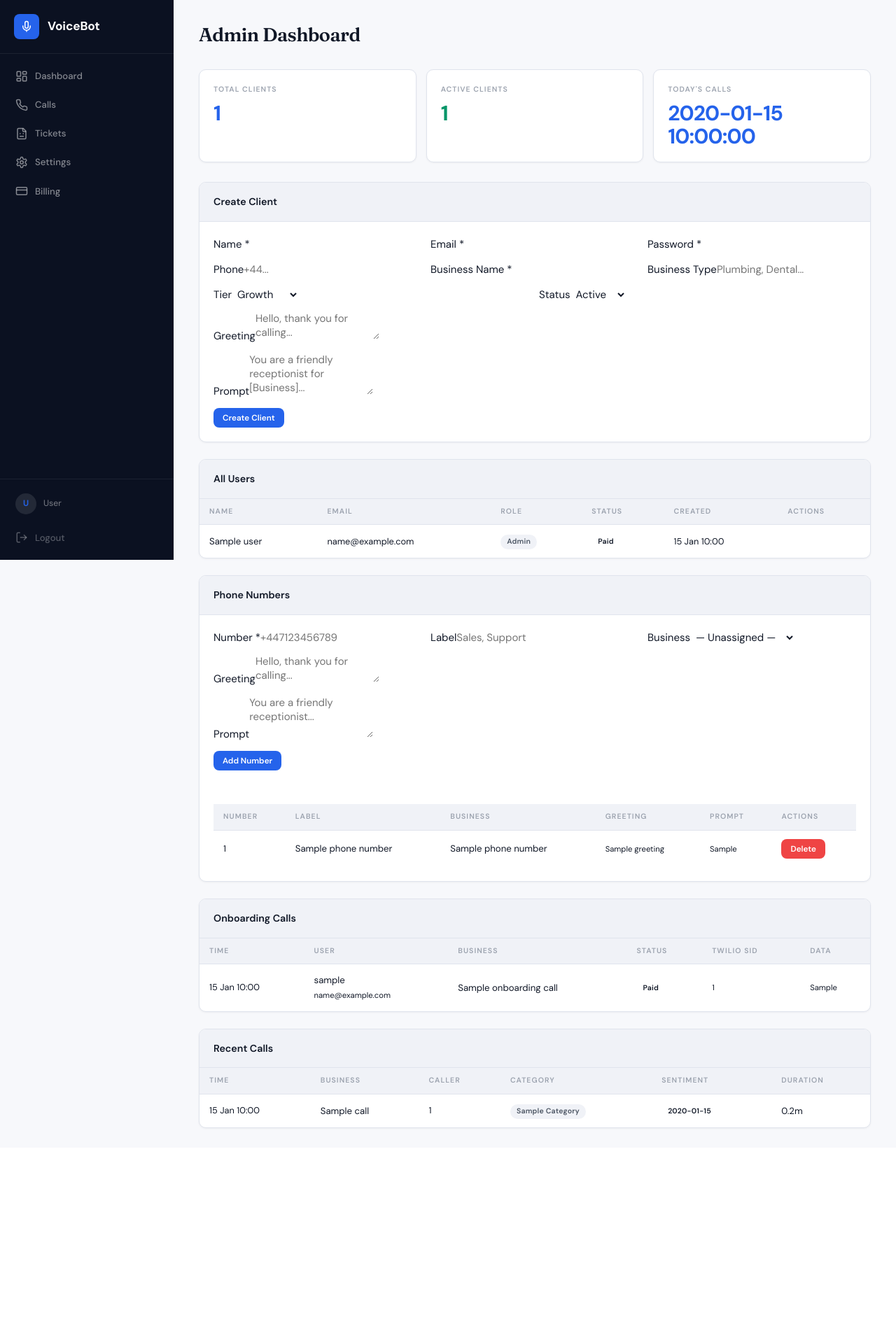
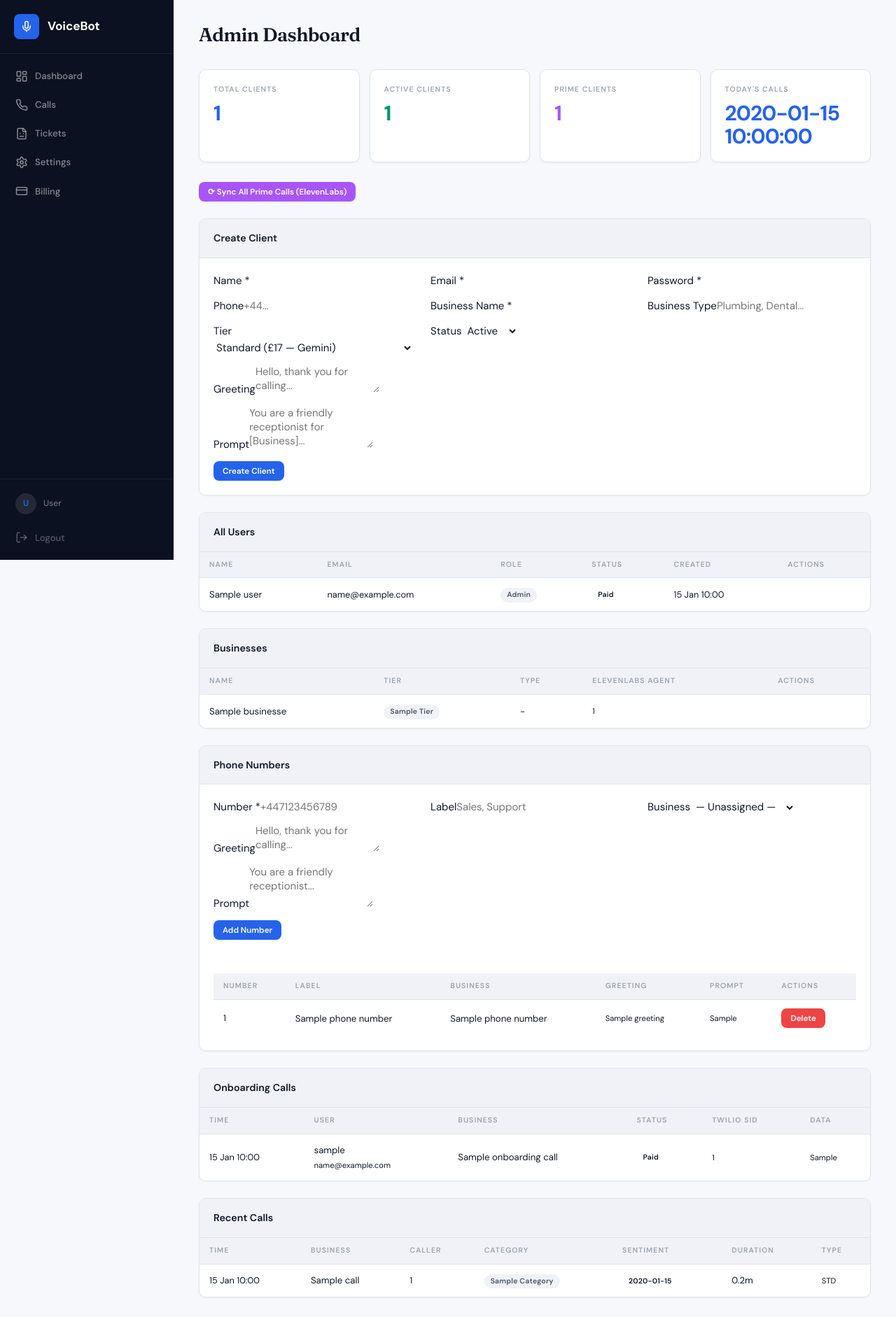
Before and after one commit to kanchang12/receptionistserviceleeds, a Flask app: template templates/admin/dashboard.html in a window 1280 px wide. Shown: the whole page at 70% size. Before the commit the page ends 1613 px from the top, so only its background shows below. Run offline with Flask 3, Linux system fonts and the light colour scheme; the template is opened without the code that fills it: most values are stand-ins (such as "Sample title", 1, 10 or a date in 2020); some libraries are stand-ins or nearby versions.

Commit message:
Update dashboard.html

```diff
--- a/templates/admin/dashboard.html
+++ b/templates/admin/dashboard.html
@@ -15,9 +15,20 @@
         <div class="stat-value green">{{ active_count }}</div>
     </div>
     <div class="stat-card">
+        <div class="stat-label">Prime Clients</div>
+        <div class="stat-value" style="color:#a855f7;">{{ prime_count }}</div>
+    </div>
+    <div class="stat-card">
         <div class="stat-label">Today's Calls</div>
         <div class="stat-value blue">{{ today_calls }}</div>
     </div>
+</div>
+
+<!-- SYNC PRIME -->
+<div style="margin-bottom:24px;">
+    <form method="POST" action="{{ url_for('admin_sync_all_prime') }}" style="display:inline;">
+        <button class="btn btn-sm" style="background:#a855f7;color:#fff;">⟳ Sync All Prime Calls (ElevenLabs)</button>
+    </form>
 </div>
 
 <!-- CREATE CLIENT -->
@@ -35,12 +46,21 @@
                 <div class="form-group" style="margin:0;"><label>Business Name *</label><input type="text" name="business_name" class="form-control" required></div>
                 <div class="form-group" style="margin:0;"><label>Business Type</label><input type="text" name="business_type" class="form-control" placeholder="Plumbing, Dental..."></div>
             </div>
-            <div style="display:grid;grid-template-columns:1fr 1fr;gap:12px;margin-top:12px;">
+            <div style="display:grid;grid-template-columns:1fr 1fr 1fr;gap:12px;margin-top:12px;">
                 <div class="form-group" style="margin:0;"><label>Tier</label>
-                    <select name="tier" class="form-control"><option value="starter">Starter</option><option value="growth" selected>Growth</option><option value="enterprise">Enterprise</option></select>
+                    <select name="tier" class="form-control" id="adminTier" onchange="toggleEL()">
+                        <option value="standard">Standard (£17 — Gemini)</option>
+                        <option value="prime">Prime (£79 — ElevenLabs)</option>
+                        <option value="prime_pro">Prime Pro (£149 — ElevenLabs)</option>
+                        <option value="prime_enterprise">Prime Enterprise (£249 — ElevenLabs)</option>
+                    </select>
                 </div>
                 <div class="form-group" style="margin:0;"><label>Status</label>
                     <select name="status" class="form-control"><option value="active" selected>Active</option><option value="pending">Pending</option></select>
+                </div>
+                <div class="form-group" style="margin:0;" id="elAgentField" style="display:none;">
+                    <label>ElevenLabs Agent ID</label>
+                    <input type="text" name="elevenlabs_agent_id" class="form-control" placeholder="Only for Prime clients">
                 </div>
             </div>
             <div class="form-group" style="margin:12px 0 0;"><label>Greeting</label><textarea name="greeting" class="form-control" rows="2" placeholder="Hello, thank you for calling..."></textarea></div>
@@ -79,6 +99,38 @@
         </table>
         {% else %}
         <div class="empty-state"><h3>No users yet</h3></div>
+        {% endif %}
+    </div>
+</div>
+
+<!-- BUSINESSES / PRIME SYNC -->
+<div class="card" style="margin-bottom:24px;">
+    <div class="card-header"><h3>Businesses</h3></div>
+    <div class="card-body no-pad">
+        {% if businesses %}
+        <table class="data-table">
+            <thead><tr><th>Name</th><th>Tier</th><th>Type</th><th>ElevenLabs Agent</th><th>Actions</th></tr></thead>
+            <tbody>
+            {% for b in businesses %}
+            <tr>
+                <td>{{ b.name }}</td>
+                <td>
+                    {% if b.is_prime %}<span class="badge" style="background:#a855f7;color:#fff;">{{ b.tier }}</span>
+                    {% else %}<span class="badge badge-neutral">{{ b.tier }}</span>{% endif %}
+                </td>
+                <td>-</td>
+                <td style="font-family:var(--font-mono);font-size:0.75rem;">{{ b.elevenlabs_agent_id or '—' }}</td>
+                <td>
+                    {% if b.is_prime and b.elevenlabs_agent_id %}
+                    <form method="POST" action="{{ url_for('admin_sync_prime', biz_id=b.id) }}" style="display:inline;">
+                        <button class="btn btn-sm" style="background:#a855f7;color:#fff;">⟳ Sync</button>
+                    </form>
+                    {% endif %}
+                </td>
+            </tr>
+            {% endfor %}
+            </tbody>
+        </table>
         {% endif %}
     </div>
 </div>
@@ -155,7 +207,7 @@
     <div class="card-body no-pad">
         {% if recent_calls %}
         <table class="data-table">
-            <thead><tr><th>Time</th><th>Business</th><th>Caller</th><th>Category</th><th>Sentiment</th><th>Duration</th></tr></thead>
+            <thead><tr><th>Time</th><th>Business</th><th>Caller</th><th>Category</th><th>Sentiment</th><th>Duration</th><th>Type</th></tr></thead>
             <tbody>
             {% for c in recent_calls %}
             <tr>
@@ -165,6 +217,7 @@
                 <td><span class="badge badge-neutral">{{ c.category or '-' }}</span></td>
                 <td><span class="badge badge-{{ c.sentiment or 'neutral' }}-s">{{ c.sentiment or '-' }}</span></td>
                 <td>{{ ((c.duration_seconds or 0) / 60)|round(1) }}m</td>
+                <td>{% if c.get('is_prime', False) %}<span style="color:#a855f7;font-weight:600;font-size:0.75rem;">PRIME</span>{% else %}<span style="font-size:0.75rem;">STD</span>{% endif %}</td>
             </tr>
             {% endfor %}
             </tbody>
@@ -174,4 +227,13 @@
         {% endif %}
     </div>
 </div>
+
+<script>
+function toggleEL(){
+    var t=document.getElementById('adminTier').value;
+    var el=document.getElementById('elAgentField');
+    el.style.display=(t.indexOf('prime')===0)?'block':'none';
+}
+toggleEL();
+</script>
 {% endblock %}
```
